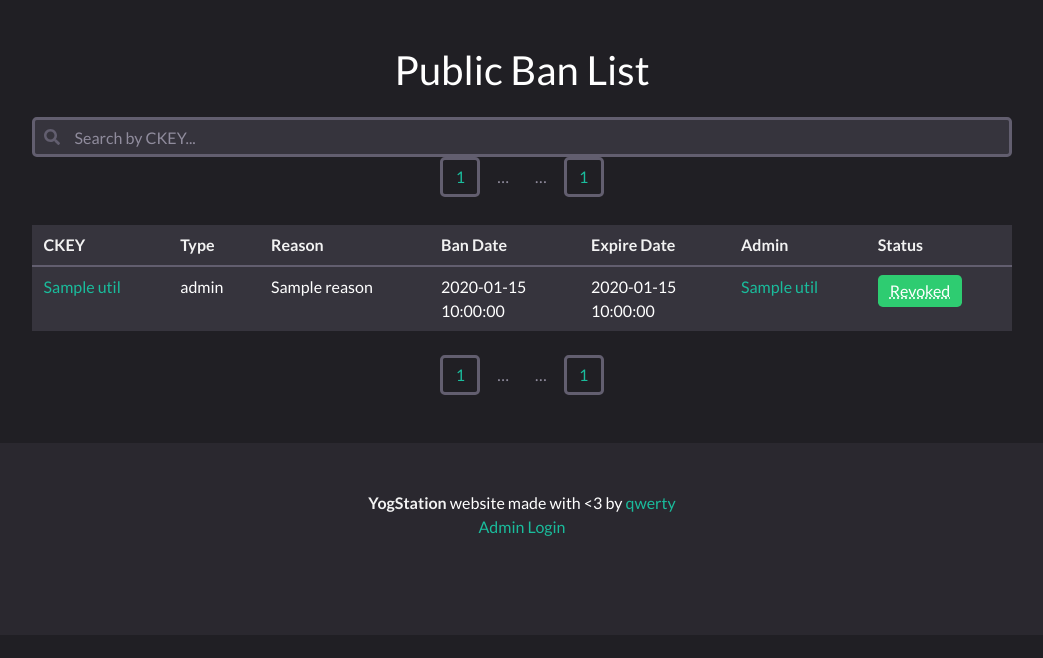
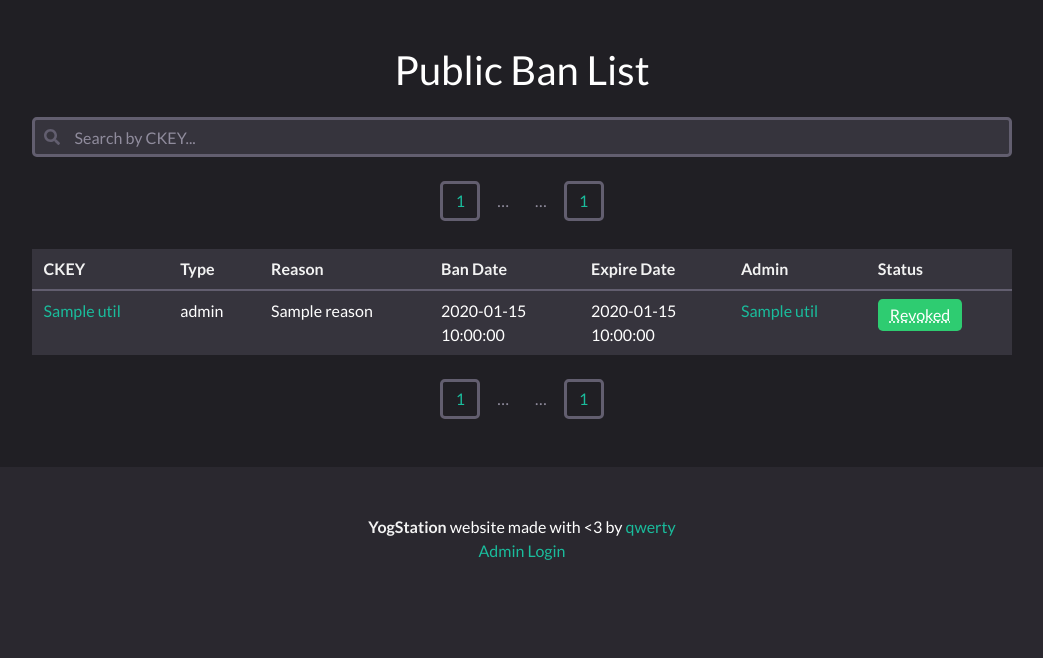
Before and after one commit to yogstation13/Yogstation.net, a Python web app: template yogsite/templates/bans/bans.html in a window 1280 px wide. Shown: the part 64-722 px from the top of the page, without its empty margins (118-1161 px from the left). Run offline with Jinja, Linux system fonts and the light colour scheme; the template is opened without the code that fills it: most values are stand-ins (such as "Sample title", 1, 10 or a date in 2020); some libraries are stand-ins or nearby versions.

Commit message:
fix strange pagination spacing issues

```diff
--- a/yogsite/templates/admin/action_log.html
+++ b/yogsite/templates/admin/action_log.html
@@ -16,7 +16,7 @@
 		<div class="column is-four-fifths">
 
 			{{ search_form(search_query, "Search by admin, target, or description...") }}
-
+			<br>
 			{{ pagination(page, page_count) }}
 
 			<table class="table is-striped is-hoverable is-fullwidth">
--- a/yogsite/templates/bans/bans.html
+++ b/yogsite/templates/bans/bans.html
@@ -17,9 +17,13 @@
 
 			{{ search_form(search_query, "Search by CKEY...") }}
 
+			<br>
+
 			{{ pagination(page, page_count) }}
 
 			{{ ban_listing(bans) }}
+
+			<br>
 
 			{{ pagination(page, page_count) }}
 		</div>
--- a/yogsite/templates/bans/macros.html
+++ b/yogsite/templates/bans/macros.html
@@ -1,6 +1,7 @@
 {% from 'util/macros.html' import ckey_link, render_datetime_as_delta, abbreviate with context %}
 
 {% macro ban_listing(bans, show_ckey=True) %}
+	<div style="overflow-x: auto;">
 		<table class="table is-striped is-hoverable is-fullwidth">
 			<thead>
 				<tr>
@@ -85,4 +86,5 @@
 				{% endfor %}
 			</tbody>
 		</table>
+	</div>
 {% endmacro %}
--- a/yogsite/templates/directory/directory.html
+++ b/yogsite/templates/directory/directory.html
@@ -15,6 +15,8 @@
 		<div class="column is-four-fifths">
 
 			{{ search_form(search_query, "Search for players...") }}
+
+			<br>
 
 			{{ pagination(page, page_count) }}
 
--- a/yogsite/templates/directory/macros.html
+++ b/yogsite/templates/directory/macros.html
@@ -1,6 +1,7 @@
 {% from 'util/macros.html' import render_datetime_as_delta, ckey_link with context %}
 
 {% macro note_listing(notes, show_ckey=True) %}
+	<div style="overflow-x: auto;">
 		<table class="table is-striped is-hoverable is-fullwidth">
 			<thead>
 				<tr>
@@ -62,4 +63,5 @@
 				{% endfor %}
 			</tbody>
 		</table>
+	</div>
 {% endmacro %}
--- a/yogsite/templates/donate/donation_log.html
+++ b/yogsite/templates/donate/donation_log.html
@@ -13,6 +13,8 @@
 		<div class="column is-four-fifths">
 
 			{{ search_form(search_query, "Search by CKEY or Email...") }}
+
+			<br>
 
 			{{ pagination(page, page_count) }}
 
--- a/yogsite/templates/library/library.html
+++ b/yogsite/templates/library/library.html
@@ -16,7 +16,10 @@
 
 			{{ search_form(search_query, "Search for books...") }}
 
+			<br>
+
 			{{ pagination(page, page_count) }}
+
 			<div class="box">
 				<table class="table is-striped is-hoverable is-fullwidth">
 					<thead>
--- a/yogsite/templates/rounds/rounds.html
+++ b/yogsite/templates/rounds/rounds.html
@@ -15,6 +15,8 @@
 		<div class="column is-four-fifths">
 
 			{{ search_form(search_query, "Search by round id, gamemode, or map...") }}
+
+			<br>
 
 			{{ pagination(page, page_count) }}
 
```
Lines whose indentation alone changed are shown as unchanged.
